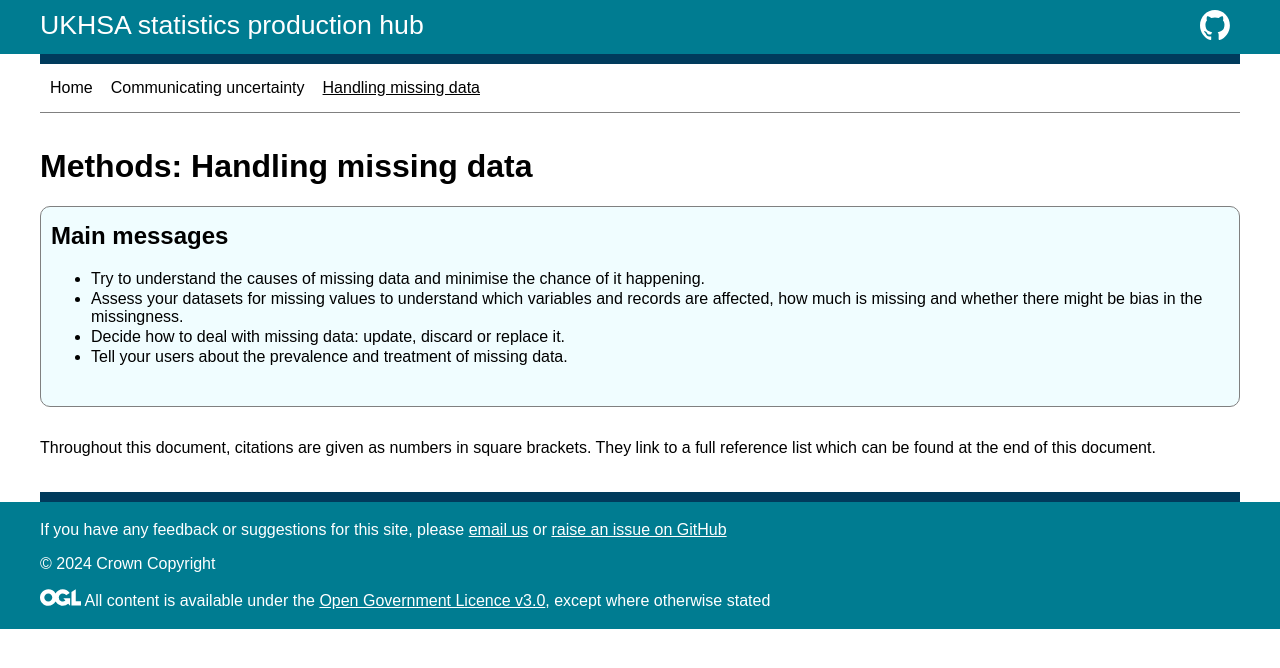
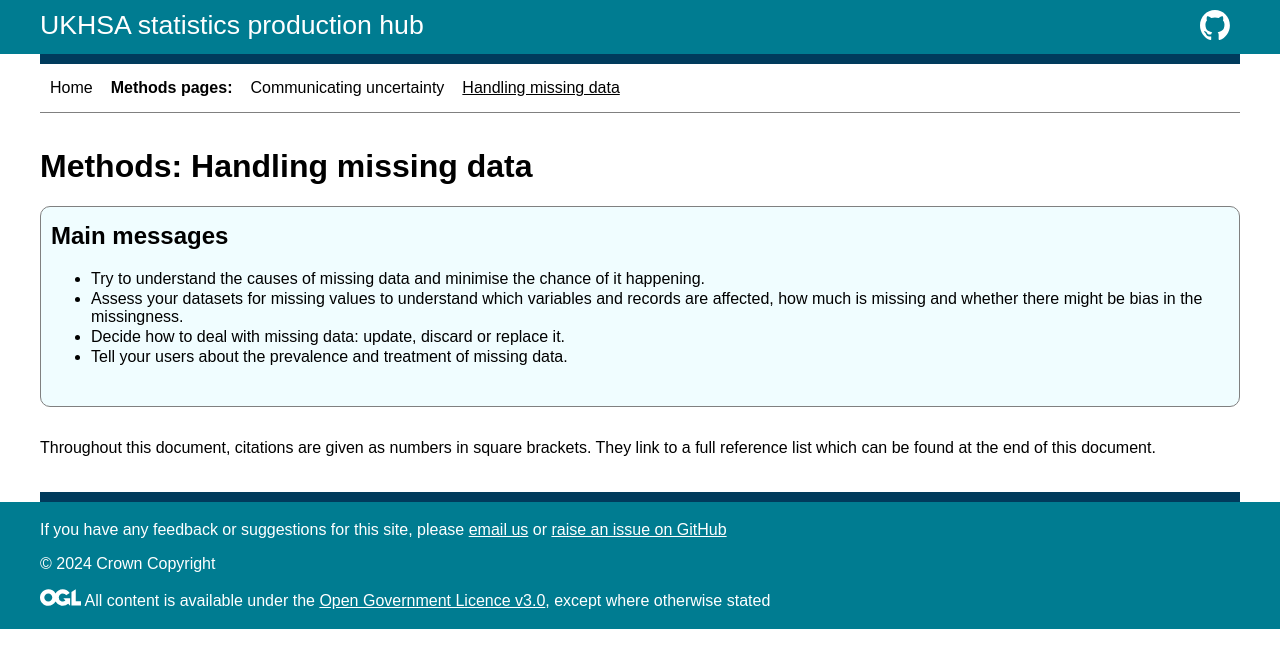
Before and after one commit to BenCuff/github-pages-test, a Jekyll site: the page built from docs/missing-data.md, in a window 1280 px wide. Shown: the top 668 px of the page. Built offline with Jekyll 4.4.1, drawn with Linux system fonts in a browser that asks for light colours.

Commit message:
Fixing page nav

```diff
--- a/docs/_includes/site-nav.html
+++ b/docs/_includes/site-nav.html
@@ -1,7 +1,7 @@
 <div id="site-nav">
     <a href="/github-pages-test/"><p>Home</p></a>
 
-    {% if page-group-title %}
+    {% if page.page-group-title %}
     <p style="font-weight:bold">{{ page.page-group-title}} pages:</p>
     {% endif %}
 
```
